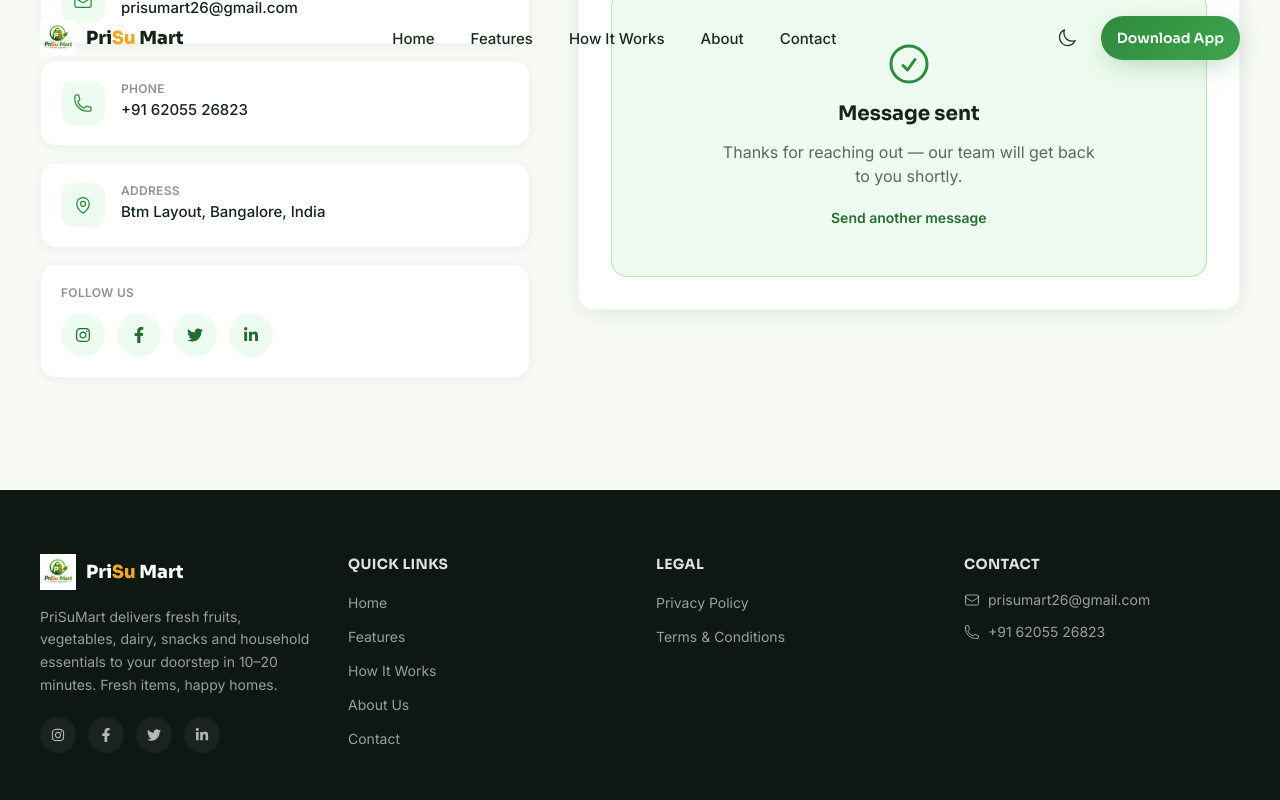
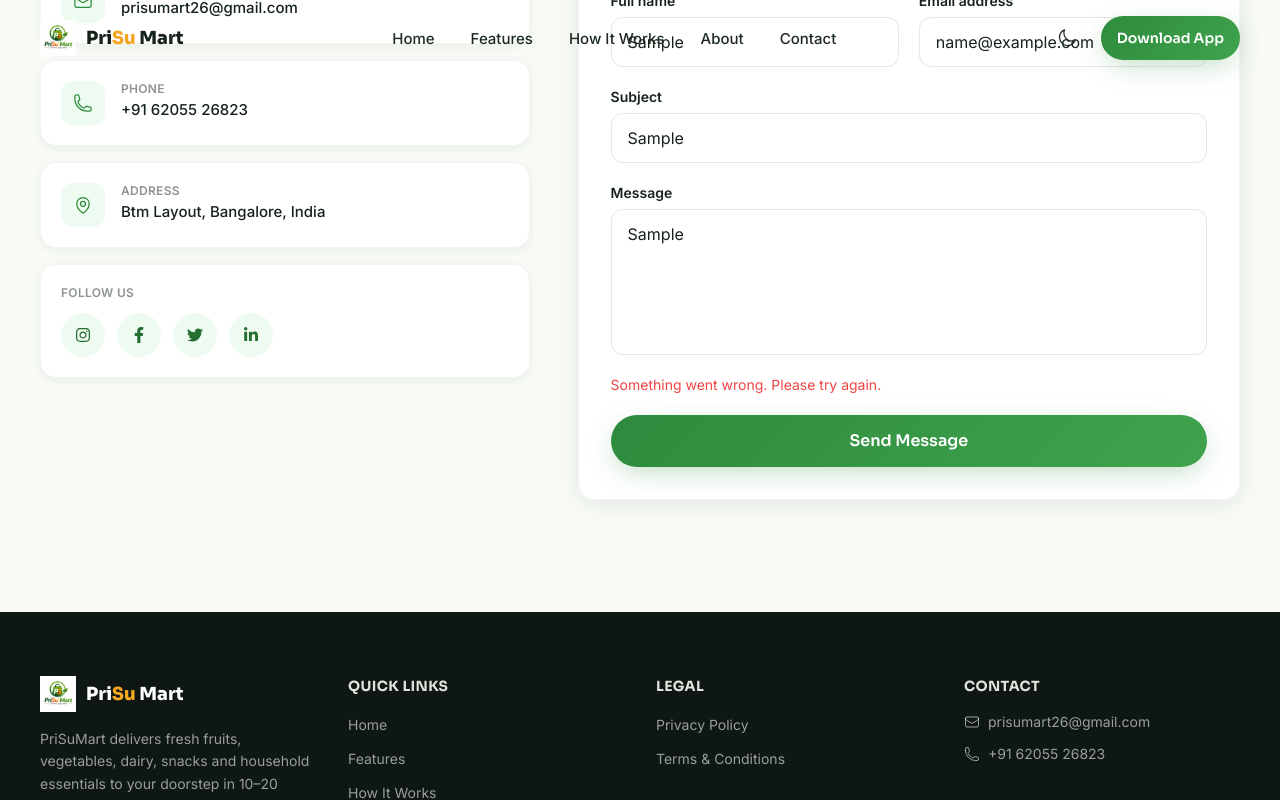
Before and after one commit to sunilkumarsuman04/PriSuMart-Web, a React (Vite) app: page / in a window 1280 px wide. Both pictures are taken after typing "Sample", "name@example.com", "Sample", "Sample" into the empty fields and a click on the button "Send Message". Shown: the part 4954-5754 px from the top of the page. Built offline with nearby package versions, Linux system fonts and the light colour scheme.

Commit message:
Production ready website

```diff
--- a/src/components/home/ContactForm.tsx
+++ b/src/components/home/ContactForm.tsx
@@ -5,15 +5,41 @@ import { Button } from '../ui/Button';
 export function ContactForm() {
   const [isSubmitted, setIsSubmitted] = useState(false);
   const [isSubmitting, setIsSubmitting] = useState(false);
+  const [error, setError] = useState('');
 
-  const handleSubmit = (e: FormEvent<HTMLFormElement>) => {
+  const handleSubmit = async (e: FormEvent<HTMLFormElement>) => {
     e.preventDefault();
+
     setIsSubmitting(true);
-    // Frontend-only placeholder: wire this up to an email service or API later.
-    setTimeout(() => {
+    setError('');
+
+    const form = e.currentTarget;
+    const formData = new FormData(form);
+
+    try {
+      const response = await fetch(
+        'https://formspree.io/f/xaqgwbjk',
+        {
+          method: 'POST',
+          body: formData,
+          headers: {
+            Accept: 'application/json',
+          },
+        }
+      );
+
+      if (response.ok) {
+        form.reset();
+        setIsSubmitted(true);
+      } else {
+        setError('Failed to send message. Please try again.');
+      }
+    } catch (error) {
+      console.error(error);
+      setError('Something went wrong. Please try again.');
+    } finally {
       setIsSubmitting(false);
-      setIsSubmitted(true);
-    }, 900);
+    }
   };
 
   if (isSubmitted) {
@@ -23,7 +49,9 @@ export function ContactForm() {
         className="flex flex-col items-center justify-center text-center gap-3 py-12 px-6 rounded-2xl bg-brand-50 dark:bg-brand-900/20 border border-brand-200 dark:border-brand-800"
       >
         <HiOutlineCheckCircle className="text-5xl text-brand-600 dark:text-brand-400" />
-        <h3 className="text-xl font-bold text-ink-900 dark:text-cream-50">Message sent</h3>
+        <h3 className="text-xl font-bold text-ink-900 dark:text-cream-50">
+          Message sent
+        </h3>
         <p className="text-ink-800/70 dark:text-cream-50/65 max-w-sm">
           Thanks for reaching out — our team will get back to you shortly.
         </p>
@@ -38,10 +66,17 @@ export function ContactForm() {
   }
 
   return (
-    <form onSubmit={handleSubmit} className="flex flex-col gap-5" aria-label="Contact form">
+    <form
+      onSubmit={handleSubmit}
+      className="flex flex-col gap-5"
+      aria-label="Contact form"
+    >
       <div className="grid sm:grid-cols-2 gap-5">
         <div className="flex flex-col gap-1.5">
-          <label htmlFor="name" className="text-sm font-semibold text-ink-900 dark:text-cream-50">
+          <label
+            htmlFor="name"
+            className="text-sm font-semibold text-ink-900 dark:text-cream-50"
+          >
             Full name
           </label>
           <input
@@ -54,8 +89,12 @@ export function ContactForm() {
             className="px-4 py-3 rounded-xl border border-ink-900/10 dark:border-white/15 bg-white dark:bg-ink-900 text-ink-900 dark:text-cream-50 placeholder:text-ink-800/35 dark:placeholder:text-cream-50/30 focus:border-brand-500 outline-none transition-colors min-h-[44px]"
           />
         </div>
+
         <div className="flex flex-col gap-1.5">
-          <label htmlFor="email" className="text-sm font-semibold text-ink-900 dark:text-cream-50">
+          <label
+            htmlFor="email"
+            className="text-sm font-semibold text-ink-900 dark:text-cream-50"
+          >
             Email address
           </label>
           <input
@@ -71,7 +110,10 @@ export function ContactForm() {
       </div>
 
       <div className="flex flex-col gap-1.5">
-        <label htmlFor="subject" className="text-sm font-semibold text-ink-900 dark:text-cream-50">
+        <label
+          htmlFor="subject"
+          className="text-sm font-semibold text-ink-900 dark:text-cream-50"
+        >
           Subject
         </label>
         <input
@@ -85,7 +127,10 @@ export function ContactForm() {
       </div>
 
       <div className="flex flex-col gap-1.5">
-        <label htmlFor="message" className="text-sm font-semibold text-ink-900 dark:text-cream-50">
+        <label
+          htmlFor="message"
+          className="text-sm font-semibold text-ink-900 dark:text-cream-50"
+        >
           Message
         </label>
         <textarea
@@ -98,6 +143,12 @@ export function ContactForm() {
         />
       </div>
 
+      {error && (
+        <p className="text-red-500 text-sm">
+          {error}
+        </p>
+      )}
+
       <Button type="submit" size="lg" disabled={isSubmitting} fullWidth>
         {isSubmitting ? 'Sending...' : 'Send Message'}
       </Button>
```
